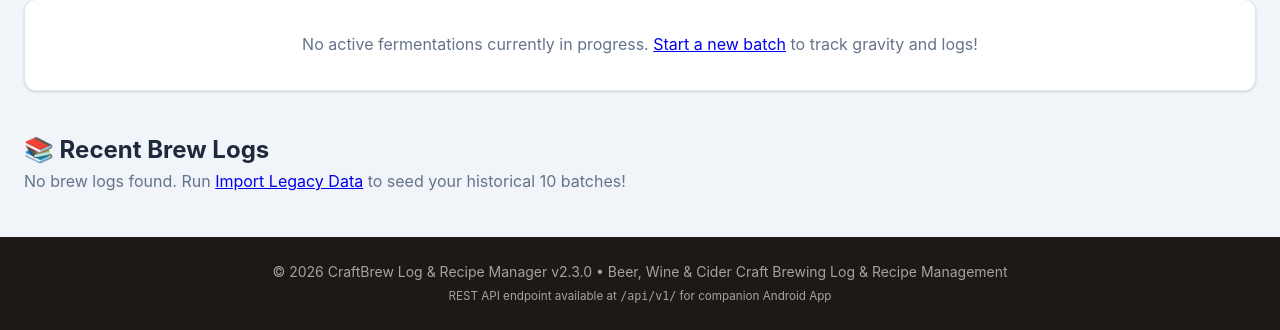
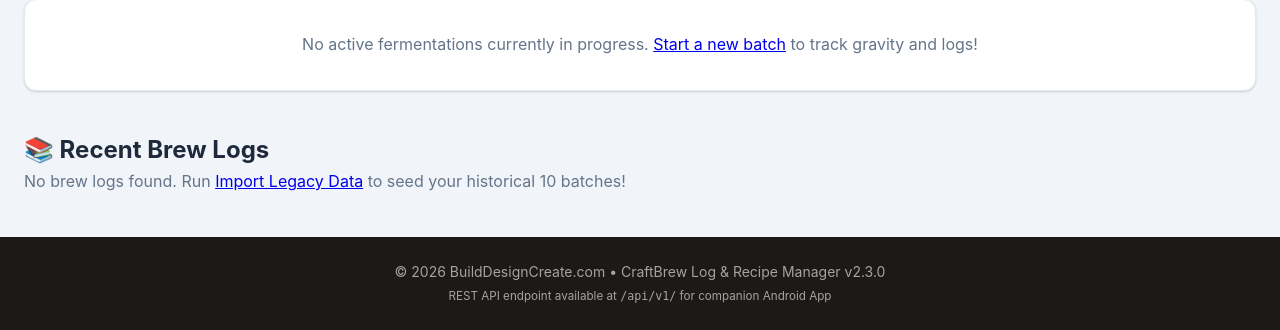
Before and after one commit to turajbjt/craftBrew, a PHP site: page /index.php in a window 1280 px wide. Shown: the part 470-800 px from the top of the page. Run offline with PHP 8.4, Linux system fonts and the light colour scheme; the visitor is signed in with stand-in values (Sample User, id 1); data comes from the database, SQL or seed files in the repository; data that the repository does not hold is empty; some libraries are stand-ins or nearby versions.

Commit message:
Update site footer copyright branding to BuildDesignCreate.com

```diff
--- a/includes/footer.php
+++ b/includes/footer.php
@@ -1,6 +1,6 @@
     </div> <!-- End .container -->
     <footer>
-        <p>&copy; <?= date('Y') ?> <?= APP_NAME ?> v<?= APP_VERSION ?> &bull; Beer, Wine & Cider Craft Brewing Log & Recipe Management</p>
+        <p>&copy; <?= date('Y') ?> BuildDesignCreate.com &bull; <?= APP_NAME ?> v<?= APP_VERSION ?></p>
         <p><small>REST API endpoint available at <code>/api/v1/</code> for companion Android App</small></p>
     </footer>
 </body>
```
